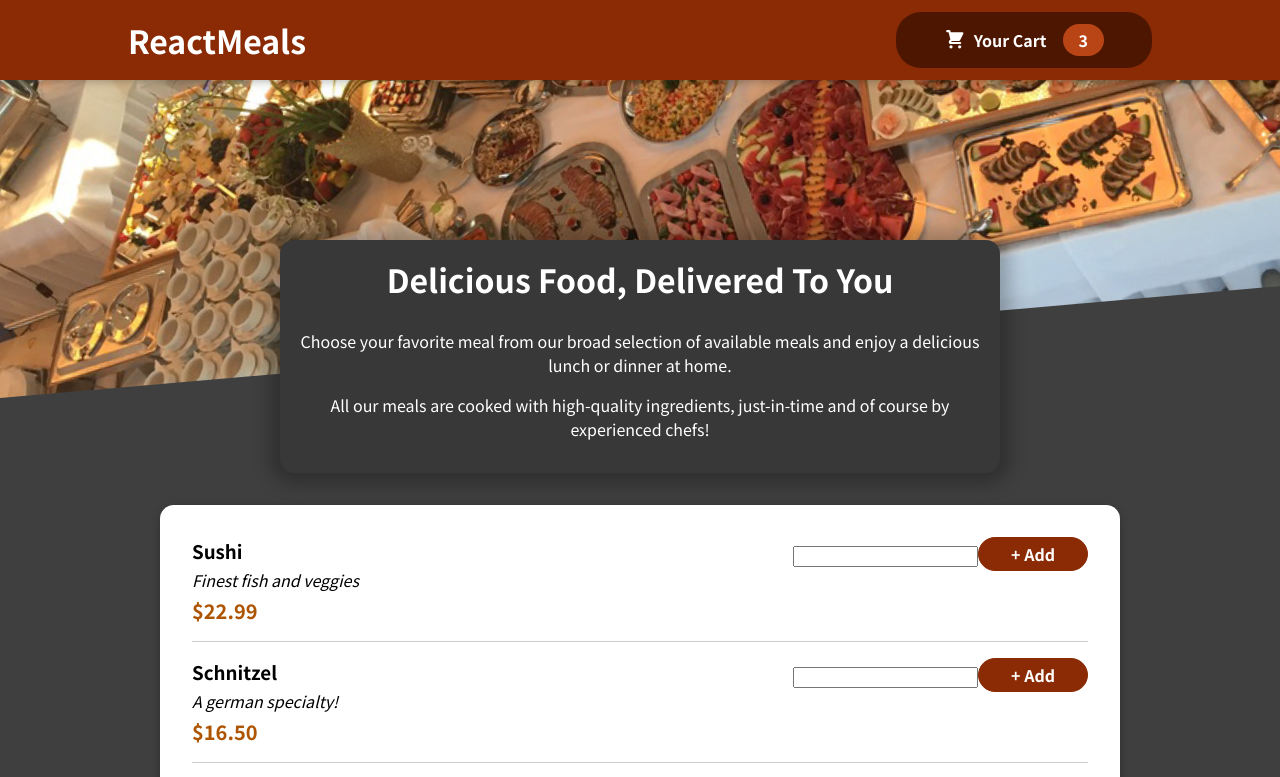
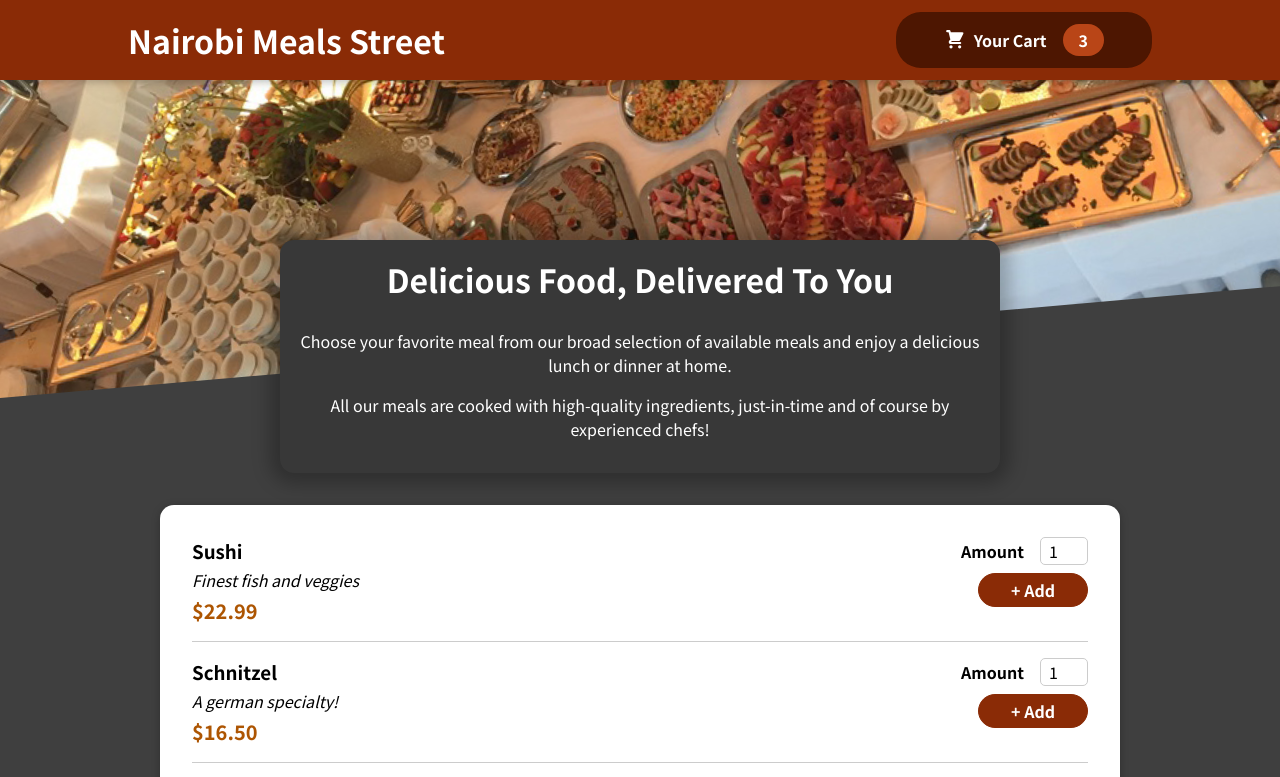
Before and after one commit to omondi8399/Nairobi-Meals_App, a React (Create React App) app: page / in a window 1280 px wide. Shown: the top 777 px of the page. Built offline with nearby package versions, Linux system fonts and the light colour scheme.

Commit message:
Updated code

```diff
--- a/src/components/Layout/Header.js
+++ b/src/components/Layout/Header.js
@@ -8,7 +8,7 @@ const Header = (props) => {
   return (
     <Fragment>
       <header className={classes.header}>
-        <h1>ReactMeals</h1>
+        <h1>Nairobi Meals Street</h1>
         <HeaderCartButton />
       </header>
       <div className={classes['main-image']}>
--- a/src/components/Meals/MealItem/MealItemForm.js
+++ b/src/components/Meals/MealItem/MealItemForm.js
@@ -1,9 +1,17 @@
+import Input from '../../UI/Input'
 import classes from './MealItemForm.module.css'
 
 const MealItemForm = props => {
     return (
         <form className={classes.form}>
-            <input />
+            <Input label="Amount" input={{
+                id: 'amount',
+                type: 'number',
+                min: '1',
+                max: '5',
+                step: '1',
+                defaultValue:'1'
+            }} />
             <button>+ Add</button>
         </form>
     )
--- /dev/null
+++ b/src/components/UI/Input.js
@@ -0,0 +1,12 @@
+import classes from './Input.module.css'
+
+const Input = props => {
+    return (
+    <div className={classes.input}>
+    <label htmFor={props.input.id}> {props.label}</label>
+    <input {...props.input} />
+    </div>
+    )
+}
+
+export default Input
--- /dev/null
+++ b/src/components/UI/Input.module.css
@@ -0,0 +1,18 @@
+.input {
+    display: flex;
+    align-items: center;
+    margin-bottom: 0.5rem;
+  }
+
+  .input label {
+    font-weight: bold;
+    margin-right: 1rem;
+  }
+
+  .input input {
+    width: 3rem;
+    border-radius: 5px;
+    border: 1px solid #ccc;
+    font: inherit;
+    padding-left: 0.5rem;
+  }
```
